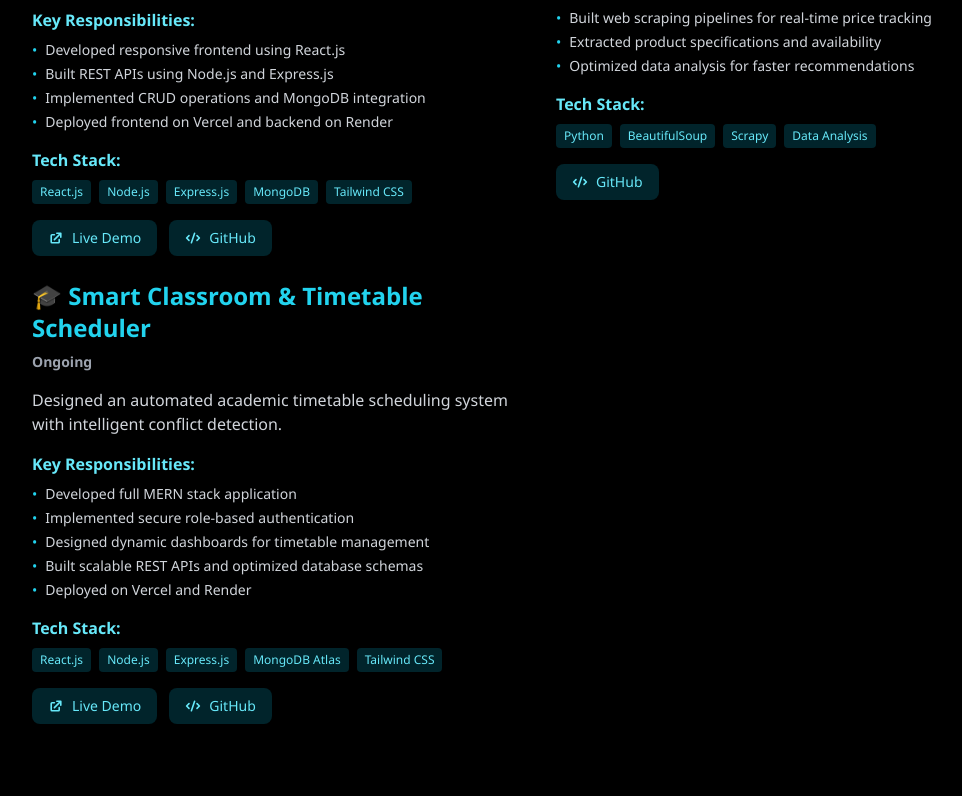
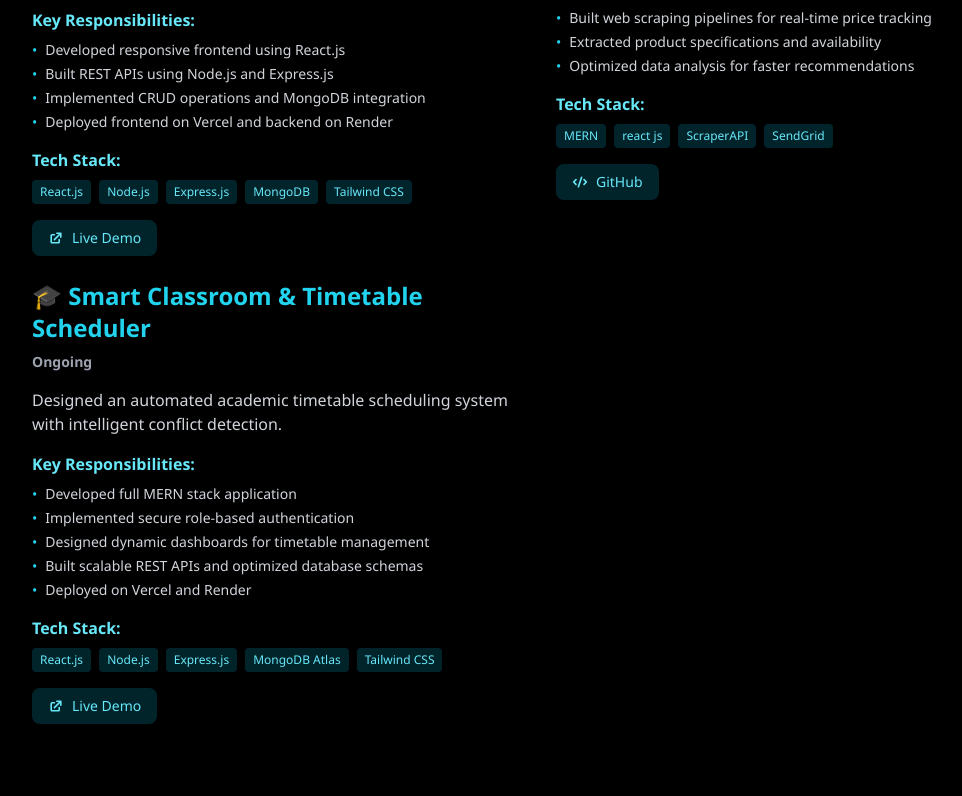
Before and after one commit to Aditya-566/Portfolio-frontend, a React (Vite) app: page / in a window 1280 px wide. Shown: the part 2744-3540 px from the top of the page, without its empty margins (96-1058 px from the left). Built offline with nearby package versions, Linux system fonts and the light colour scheme.

Commit message:
chore: update portfolio UI and add certificates

```diff
--- a/src/components/Certifications.jsx
+++ b/src/components/Certifications.jsx
@@ -22,7 +22,7 @@ const Certifications = () => {
       issuer: 'NPTEL',
       year: '2025',
       icon: '☁️',
-      image: '/images/certificates/cloud-computing.jpg'
+      image: '/images/certificates/nptel.png'
     },
     {
       title: 'Excellent Python 3 Bootcamp',
--- a/src/components/Projects.jsx
+++ b/src/components/Projects.jsx
@@ -17,7 +17,7 @@ const Projects = () => {
       tech: ['React.js', 'Node.js', 'Express.js', 'MongoDB', 'Tailwind CSS'],
       links: [
         { name: 'Live Demo', url: 'https://grievance-platform.vercel.app/' },
-        { name: 'GitHub', url: '#' },
+
       ],
     },
     {
@@ -30,9 +30,9 @@ const Projects = () => {
         'Extracted product specifications and availability',
         'Optimized data analysis for faster recommendations',
       ],
-      tech: ['Python', 'BeautifulSoup', 'Scrapy', 'Data Analysis'],
+      tech: ['MERN', 'react js', 'ScraperAPI', 'SendGrid'],
       links: [
-        { name: 'GitHub', url: 'https://github.com/Aditya-566/Intelligent-Deal-Finder' },
+        { name: 'GitHub', url: 'https://intelligent-deal-finder-frontend.vercel.app/' },
       ],
     },
     {
@@ -50,7 +50,7 @@ const Projects = () => {
       tech: ['React.js', 'Node.js', 'Express.js', 'MongoDB Atlas', 'Tailwind CSS'],
       links: [
         { name: 'Live Demo', url: 'https://smart-scheduler-fontend.vercel.app' },
-        { name: 'GitHub', url: '#' },
+
       ],
     },
   ]
```
Also changed, not shown: public/images/certificates/nptel.png (added).
